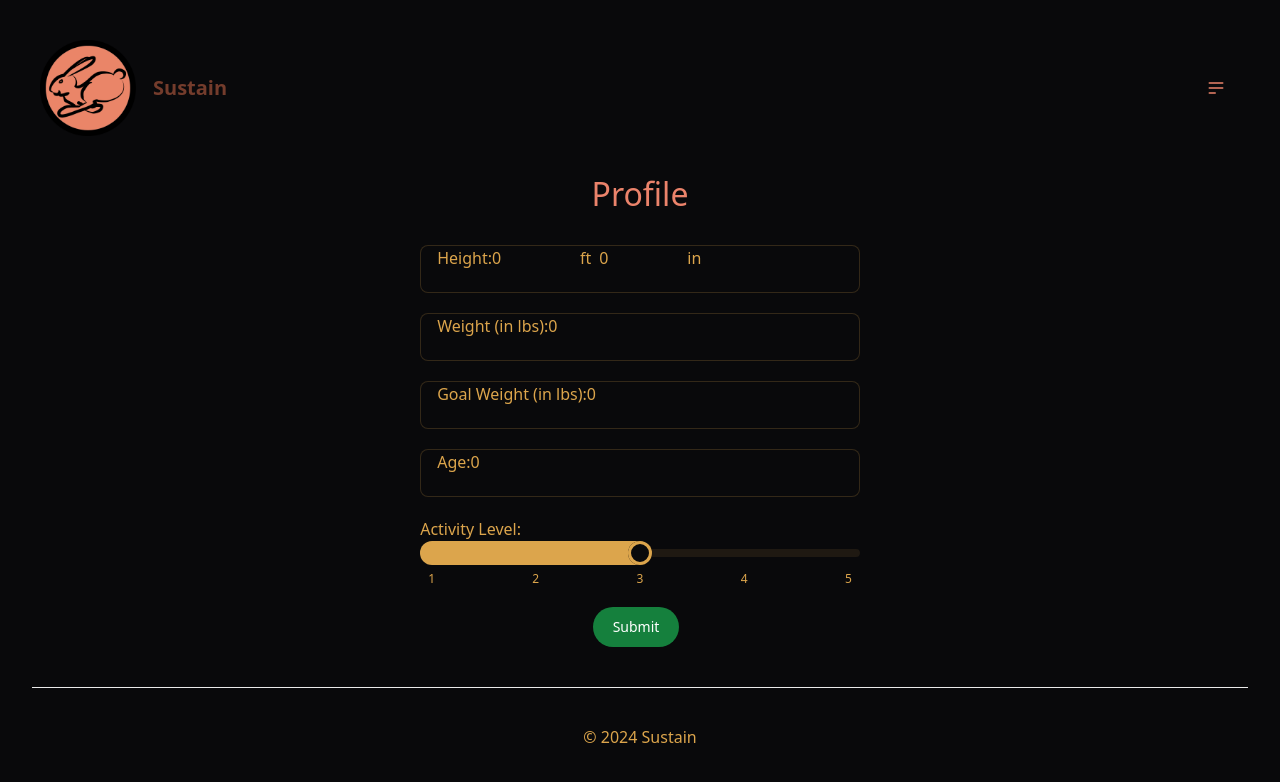
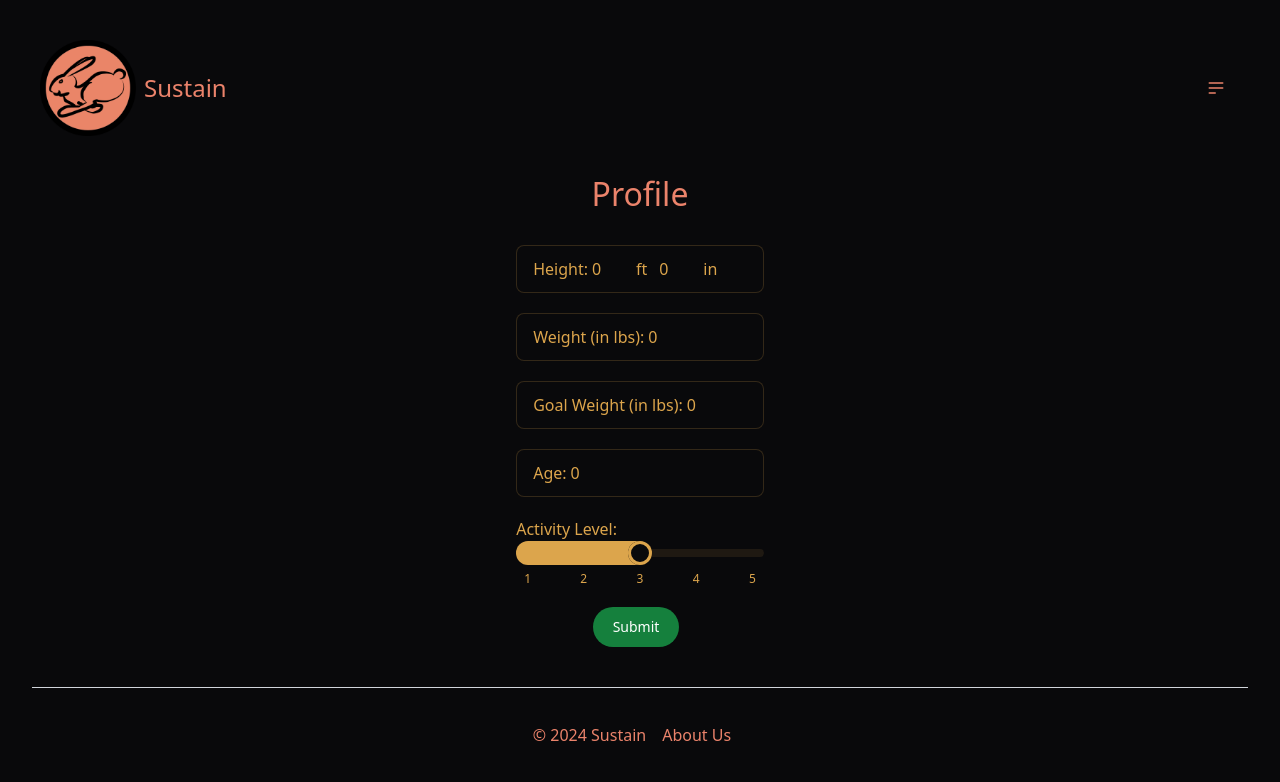
Before and after one commit to kdoan93/Hackathon-Summer-2024, a Next.js app: page /profile in a window 1280 px wide. Shown: the top 782 px of the page. Built offline with nearby package versions, Linux system fonts and the light colour scheme; no server answers; the database is empty; sample sign-in values are in the browser's storage.

Commit message:
More css updates

```diff
--- a/app/components/Dashboard/DashboardPage.tsx
+++ b/app/components/Dashboard/DashboardPage.tsx
@@ -65,7 +65,7 @@ const DashboardPage: React.FC = () => {
   }, [userId, trigger]);
 
   return (
-    <div className="dashboard-main flex flex-col items-center justify-center gap-20">
+    <div className="dashboard-main flex flex-col items-center justify-center">
       <Graph userData={userData} />
       <FoodEntries />
     </div>
--- a/app/components/Dashboard/Graph.tsx
+++ b/app/components/Dashboard/Graph.tsx
@@ -77,7 +77,8 @@ const Graph: React.FC<GraphProps> = ({ userData }) => {
 
   return (
     <div className="flex justify-center w-full">
-      <div className="w-full max-w-screen-lg h-[400px]">
+      {/* <div className="w-full max-w-screen-lg h-[400px]"> */}
+      <div className="w-full max-w-screen-lg h-[20em]">
         <Bar data={data} options={options} />
       </div>
     </div>
--- /dev/null
+++ b/app/components/Footer/Footer.tsx
@@ -0,0 +1,12 @@
+import React from 'react';
+
+const Footer: React.FC = () => {
+  return (
+    <footer className="w-full h-24 border-t border-gray-300 flex justify-center items-center">
+      <p className="copyright text-logo-orange">© 2024 Sustain</p>
+      <a className="px-4 text-logo-orange hover:underline" href="/about">About Us</a>
+    </footer>
+  );
+};
+
+export default Footer;
--- a/app/components/Forms/ProfileForm.tsx
+++ b/app/components/Forms/ProfileForm.tsx
@@ -103,11 +103,11 @@ const ProfileForm: React.FC<ProfileFormProps> = ({ onProfileCreated }) => {
     <>
       <form className="flex flex-col gap-5" onSubmit={handleSubmit}>
         {/* Form fields for height, weight, age, etc. */}
-        <label className="input input-bordered flex items-start">
+        <label className="input input-bordered flex items-center justify-start">
           Height:
           <div className="flex">
             <input
-              className="w-20"
+              className="w-10 px-1"
               type="number"
               value={heightFeet}
               onChange={(e) => setHeightFeet(parseInt(e.target.value))}
@@ -116,7 +116,7 @@ const ProfileForm: React.FC<ProfileFormProps> = ({ onProfileCreated }) => {
             />
             <span className="mx-2">ft</span>
             <input
-              className="w-20"
+              className="w-10 px-1"
               type="number"
               value={heightInches}
               onChange={(e) => setHeightInches(parseInt(e.target.value))}
@@ -126,10 +126,10 @@ const ProfileForm: React.FC<ProfileFormProps> = ({ onProfileCreated }) => {
             <span className="mx-2">in</span>
           </div>
         </label>
-        <label className="input input-bordered flex items-start">
+        <label className="input input-bordered flex items-center justify-start">
           Weight (in lbs):
           <input
-            className="w-64"
+            className="w-16 px-1"
             type="number"
             value={weightLbs}
             onChange={(e) => setWeightLbs(parseFloat(e.target.value))}
@@ -137,10 +137,10 @@ const ProfileForm: React.FC<ProfileFormProps> = ({ onProfileCreated }) => {
             required
           />
         </label>
-        <label className="input input-bordered flex items-start">
+        <label className="input input-bordered flex items-center justify-start">
           Goal Weight (in lbs):
           <input
-            className="w-64"
+            className="w-16 px-1"
             type="number"
             value={goalWeight}
             onChange={(e) => setGoalWeight(parseFloat(e.target.value))}
@@ -148,10 +148,10 @@ const ProfileForm: React.FC<ProfileFormProps> = ({ onProfileCreated }) => {
             required
           />
         </label>
-        <label className="input input-bordered flex items-start">
+        <label className="input input-bordered flex items-center justify-start">
           Age:
           <input
-            className="w-64"
+            className="w-16 px-1"
             type="number"
             value={age}
             onChange={(e) => setAge(parseInt(e.target.value))}
--- a/app/components/NavBar/NavBar.tsx
+++ b/app/components/NavBar/NavBar.tsx
@@ -18,9 +18,11 @@ const NavBar = ({ isLoggedIn }: { isLoggedIn: boolean }) => {
   return (
     <div className="navbar bg-base-100">
       <div className="flex-1">
-        <img src="/images/sustainlogo-peach.png" className="h-24 w-24" alt="Sustain Logo" />
-        <Link href="/" className="btn btn-ghost text-xl text-dark-brown">
-          Sustain
+        <Link className="flex flex-row items-center justify-center" href="/">
+          <img src="/images/sustainlogo-peach.png" className="h-24 w-24" alt="Sustain Logo" />
+          <div className="text-2xl px-2 text-logo-orange">
+            Sustain
+          </div>
         </Link>
       </div>
       <div className="dropdown dropdown-end text-logo-orange">
--- a/app/components/Profile/ProfileComponent.tsx
+++ b/app/components/Profile/ProfileComponent.tsx
@@ -80,8 +80,8 @@ const Profile: React.FC = () => {
   return (
     <div className="profile-page">
       {profileData ? (
-        <div className="profile-details">
-          <h1>Your Profile</h1>
+        <div className="profile-details flex flex-col gap-4">
+          <h1 className="text-2xl">Your Profile</h1>
           <p>
             <strong>Height:</strong> {Math.floor(profileData.heightInch / 12)} ft {profileData.heightInch % 12} in
           </p>
--- a/pages/dashboard/index.tsx
+++ b/pages/dashboard/index.tsx
@@ -3,6 +3,7 @@ import Head from "next/head";
 import NavBar from "../../app/components/NavBar/NavBar";
 import DashboardPage from "../../app/components/Dashboard/DashboardPage";
 import Food from "../../app/components/FoodEntries/foodEntries";
+import Footer from "../../app/components/Footer/Footer";
 
 const Dashboard = ({ isLoggedIn }: { isLoggedIn: boolean }) => {
   return (
@@ -18,9 +19,7 @@ const Dashboard = ({ isLoggedIn }: { isLoggedIn: boolean }) => {
           {/* <Food /> */}
           <DashboardPage />
         </main>
-        <footer>
-          <p className="copyright">© 2024 Sustain</p>
-        </footer>
+        <Footer />
       </div>
     </div>
   );
--- a/pages/goals/index.tsx
+++ b/pages/goals/index.tsx
@@ -1,6 +1,7 @@
 import React from "react";
 import Head from "next/head";
 import NavBar from "../../app/components/NavBar/NavBar";
+import Footer from "../../app/components/Footer/Footer";
 
 const Goals = ({ isLoggedIn }: { isLoggedIn: boolean }) => {
   return (
@@ -14,9 +15,7 @@ const Goals = ({ isLoggedIn }: { isLoggedIn: boolean }) => {
           <h1 className="page-header">Goals</h1>
           {/* Goals content here */}
         </main>
-        <footer>
-          <p className="copyright">© 2024 Sustain</p>
-        </footer>
+        <Footer />
       </div>
     </div>
   );
--- a/pages/index.tsx
+++ b/pages/index.tsx
@@ -5,6 +5,7 @@ import NavBar from "../app/components/NavBar/NavBar";
 import "./global.css";
 import { SignInButton, useUser } from "@clerk/nextjs";
 import InputForm from "../app/components/InputForm/InputForm";
+import Footer from "../app/components/Footer/Footer";
 
 // Interface for User data
 interface User {
@@ -72,9 +73,7 @@ const Home: React.FC<HomeProps> = ({ data }) => {
         </main>
 
         {/* Footer */}
-        <footer>
-          <p className="copyright">© 2024 Sustain</p>
-        </footer>
+        <Footer />
 
         <style jsx>{`
           .container {
@@ -91,15 +90,6 @@ const Home: React.FC<HomeProps> = ({ data }) => {
             flex: 1;
             display: flex;
             flex-direction: column;
-            justify-content: center;
-            align-items: center;
-          }
-
-          footer {
-            width: 100%;
-            height: 100px;
-            border-top: 1px solid #eaeaea;
-            display: flex;
             justify-content: center;
             align-items: center;
           }
--- a/pages/meal-input/index.tsx
+++ b/pages/meal-input/index.tsx
@@ -2,6 +2,7 @@ import React from "react";
 import Head from "next/head";
 import NavBar from "../../app/components/NavBar/NavBar";
 import InputForm from "../../app/components/InputForm/InputForm";
+import Footer from "../../app/components/Footer/Footer";
 
 const MealInput = ({ isLoggedIn }: { isLoggedIn: boolean }) => {
   return (
@@ -15,9 +16,7 @@ const MealInput = ({ isLoggedIn }: { isLoggedIn: boolean }) => {
           <h1 className="page-header">Meal Input</h1>
           <InputForm />
         </main>
-        <footer>
-          <p className="copyright">© 2024 Sustain</p>
-        </footer>
+        <Footer />
       </div>
     </div>
   );
--- a/pages/profile/index.tsx
+++ b/pages/profile/index.tsx
@@ -4,6 +4,7 @@ import NavBar from "../../app/components/NavBar/NavBar";
 import ProfileComponent from "../../app/components/Profile/ProfileComponent";
 import { useRouter } from "next/router";
 import { useAuth } from "@clerk/nextjs";
+import Footer from "../../app/components/Footer/Footer";
 
 const Profile: React.FC = () => {
   const { isLoaded, isSignedIn } = useAuth();
@@ -35,9 +36,7 @@ const Profile: React.FC = () => {
           <h1 className="page-header">Profile</h1>
           <ProfileComponent />
         </main>
-        <footer>
-          <p className="copyright">© 2024 Sustain</p>
-        </footer>
+        <Footer />
       </div>
     </div>
   );
--- a/pages/prompt-tips/index.tsx
+++ b/pages/prompt-tips/index.tsx
@@ -1,6 +1,7 @@
 import React from "react";
 import Head from "next/head";
 import NavBar from "../../app/components/NavBar/NavBar";
+import Footer from "../../app/components/Footer/Footer";
 
 const PromptTips = ({ isLoggedIn }: { isLoggedIn: boolean }) => {
   return (
@@ -14,9 +15,7 @@ const PromptTips = ({ isLoggedIn }: { isLoggedIn: boolean }) => {
           <h1 className="page-header">Prompt Tips</h1>
           {/* Prompt Tips content here */}
         </main>
-        <footer>
-          <p className="copyright">© 2024 Sustain</p>
-        </footer>
+        <Footer />
       </div>
     </div>
   );
```
